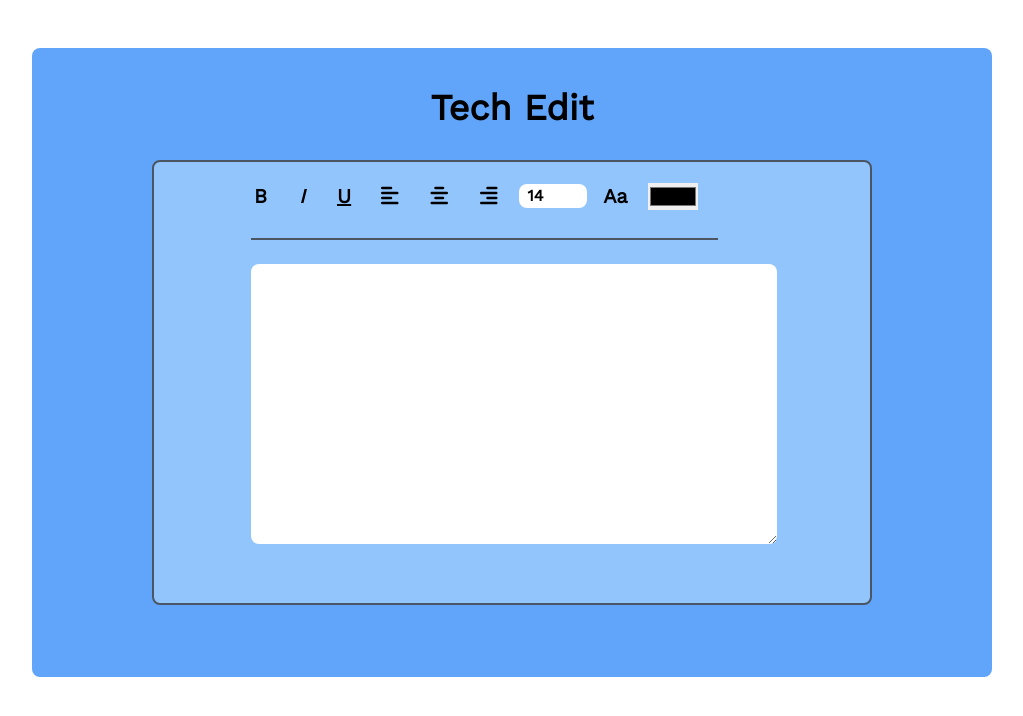
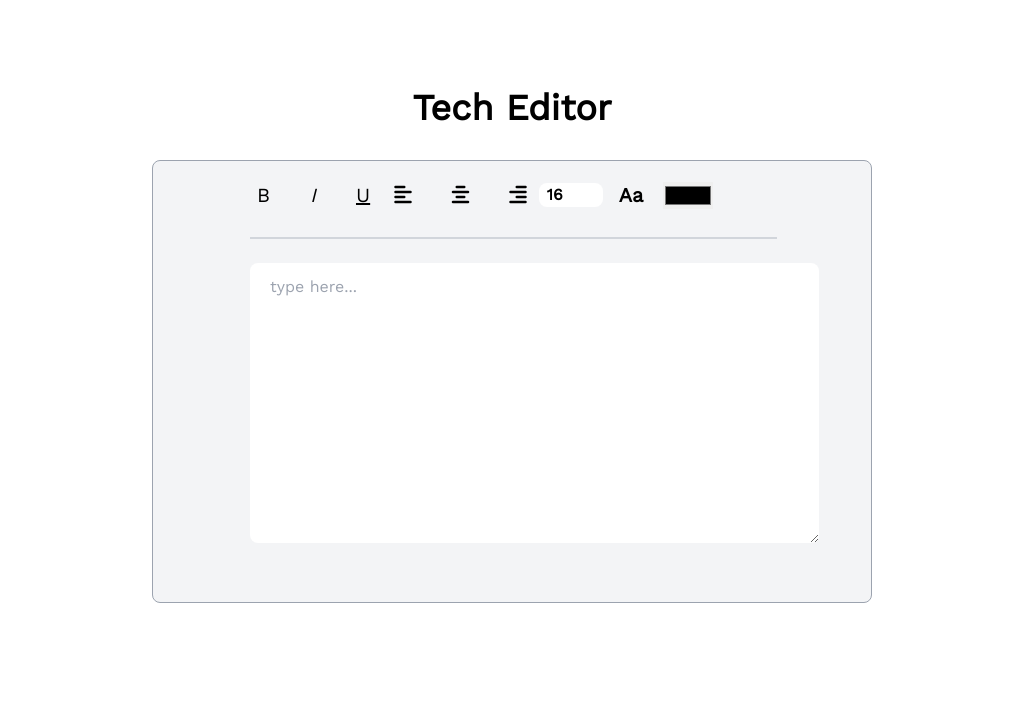
Before and after one commit to hr-safin/Tech-editor-PHB8, a plain HTML site: page index.html in a window 1280 px wide. Both pictures are taken after a click on the icon 517 px from the left and 196 px from the top of the page. Shown: the whole page, without its empty margins (128-1151 px from the left). Drawn offline with nearby package versions, Linux system fonts and the light colour scheme.

Commit message:
design refactor

```diff
--- a/index.html
+++ b/index.html
@@ -21,40 +21,82 @@
     />
 
     <style>
-        .font-work{
-            font-family: 'Work Sans', sans-serif;
+      .font-work {
+        font-family: "Work Sans", sans-serif;
       }
     </style>
   </head>
   <body class="font-work">
-    <section class="bg-blue-400 lg:mx-40 my-16 lg:my-12 p-8 lg:p-10 rounded-lg">
-        <h2 class="font-semibold text-4xl text-center" >Tech Edit</h2>
-        <div class="border-2 border-gray-600 lg:mx-20 rounded-lg p-3 my-8 bg-blue-300">
-            <div class="flex flex-col lg:flex lg:flex-row  justify-center lg:justify-between items-center lg:ml-20   ">
+    <section class="lg:mx-40 my-16 lg:my-12 p-8 lg:p-10 rounded-lg">
+      <h2 class="font-semibold text-4xl text-center">Tech Editor</h2>
+      <div
+        class="border border-gray-400 lg:mx-20 rounded-lg p-3 my-8 bg-gray-100"
+      >
+        <div
+          class="flex flex-col lg:flex lg:flex-row justify-center lg:justify-between items-center lg:ml-20"
+        >
           <div class="flex">
-                    <h2 id="bold" class="font-bold text-xl mr-4 hover:bg-blue-700 p-2 cursor-pointer rounded-md">B</h2>
-                    <h2 id="italic" class=" italic font-bold text-xl mr-4 hover:bg-blue-700 p-2 cursor-pointer rounded-md">I</h2>
-                    <h2 id="underline" class=" underline font-bold text-xl hover:bg-blue-700 p-2 cursor-pointer rounded-md">U</h2>
+            <h2
+              id="bold"
+              class=" text-xl mr-4 hover:bg-gray-300 px-3 py-2 cursor-pointer rounded-md"
+            >
+              B
+            </h2>
+            <h2
+              id="italic"
+              class="italic  text-xl mr-4 hover:bg-gray-300 px-3 py-2  cursor-pointer rounded-md"
+            >
+              I
+            </h2>
+            <h2
+              id="underline"
+              class="underline  text-xl hover:bg-gray-300 px-3 py-2 cursor-pointer rounded-md"
+            >
+              U
+            </h2>
           </div>
           <div class="flex">
-                    <i id="left" class="fa-solid fa-align-left font-bold text-xl hover:bg-blue-700 p-2 cursor-pointer rounded-md mr-4"></i>
-                    <i id="center" class="fa-solid fa-align-center font-bold text-xl hover:bg-blue-700 p-2 cursor-pointer rounded-md mr-4"></i>
-                    <i id="right" class="fa-solid fa-align-right font-bold text-xl hover:bg-blue-700 p-2 cursor-pointer rounded-md"></i>
+            <i
+              id="left"
+              class="fa-solid fa-align-left  text-xl hover:bg-gray-300 px-3 py-2 cursor-pointer rounded-md mr-4"
+            ></i>
+            <i
+              id="center"
+              class="fa-solid fa-align-center  text-xl hover:bg-gray-300 px-3 py-2 cursor-pointer rounded-md mr-4"
+            ></i>
+            <i
+              id="right"
+              class="fa-solid fa-align-right font-bold text-xl hover:bg-gray-300 px-3 py-2  cursor-pointer rounded-md"
+            ></i>
           </div>
           <div class="flex lg:ml-0 ml-[84px] lg:mt-0 mt-4 items-center">
-                    <input value="14" class="w-[20%] mr-4 px-2 font-bold rounded-lg"  id="number-input" type="number" name="" id="">
-                    <h2 id="upper-case" class="font-bold text-xl mr-5 cursor-pointer">Aa</h2>
-                    <input id="color-id" type="color" name="" id="">
-                </div>
-
-            </div>
-            <div class=" border lg:flex hidden border-gray-600 ml-[85px] mt-5 mr-[140px]"></div>
-            <div class="mt-6 pb-10">
-                <textarea id="text-area" class="px-5 py-3 mx-auto w-[93%] lg:w-[76%] h-[280px]  lg:ml-[85px] ml-[10px] rounded-lg" name="" id=""></textarea>
+            <input
+              value="16"
+              class="w-[20%] mr-4 px-2 font-bold rounded-lg"
+              id="number-input"
+              type="number"
+              name=""
+              id=""
+            />
+            <h2 id="upper-case" class="font-bold text-xl mr-5 cursor-pointer">
+              Aa
+            </h2>
+            <input id="color-id" type="color" name="" id="" />
           </div>
         </div>
-
-
+        <div
+          class="border lg:flex hidden border-gray-300 ml-[85px] mt-5 mr-[82px]"
+        ></div>
+        <div class="mt-6 pb-10">
+          <textarea
+            id="text-area"
+            class="px-5 focus:outline-none py-3 text-[16px] mx-auto w-[93%] lg:w-[82%] h-[280px] lg:ml-[85px] ml-[10px] rounded-lg"
+            name=""
+            id=""
+            placeholder="type here..."
+          ></textarea>
+        </div>
+      </div>
     </section>
     <script src="script.js"></script>
   </body>
--- a/script.js
+++ b/script.js
@@ -1,121 +1,116 @@
-// const colorInput =document.querySelector("input")
+const boldButton = document.getElementById("bold");
+const text_area = document.getElementById("text-area");
+let isBold = true;
 
-// colorInput.oninput = function(){
-//     document.body.style.backgroundColor = colorInput.value
-// }
-
-
-const boldButton = document.getElementById("bold")
-const text_area = document.getElementById("text-area")
-let isBold = true
-
-boldButton.addEventListener("click", function(){
-
-
-    if(isBold === true){
-        text_area.style.fontWeight = "bold"
-    }else if(isBold === false){
-        text_area.style.fontWeight = "normal"
+boldButton.addEventListener("click", function () {
+  if (isBold === true) {
+    text_area.style.fontWeight = "bold";
+  } else if (isBold === false) {
+    text_area.style.fontWeight = "normal";
   }
 
   isBold = !isBold;
+});
 
+const italic_button = document.getElementById("italic");
 
-})
-
-
-const italic_button = document.getElementById("italic")
-
-let isItalic = true
-italic_button.addEventListener("click", function(){
-
-
-   if(isItalic){
-    text_area.style.fontStyle ="italic"
-   }else if(isItalic === false){
-    text_area.style.fontStyle ="normal"
+let isItalic = true;
+italic_button.addEventListener("click", function () {
+  if (isItalic) {
+    text_area.style.fontStyle = "italic";
+    italic_button.style.fontWeight = "bold";
+  } else if (isItalic === false) {
+    text_area.style.fontStyle = "normal";
+    italic_button.style.fontWeight = "normal";
   }
 
-   isItalic = !isItalic
-})
+  isItalic = !isItalic;
+});
 
+const underLineButton = document.getElementById("underline");
 
-const underLineButton = document.getElementById("underline")
+let isUnderline = true;
 
-let isUnderline = true
-
-underLineButton.addEventListener("click", function(){
-    if(isUnderline === true){
-        text_area.style.textDecoration = "underline"
-    }else if(isUnderline === false){
-        text_area.style.textDecoration = "none"
+underLineButton.addEventListener("click", function () {
+  if (isUnderline === true) {
+    text_area.style.textDecoration = "underline";
+    underLineButton.style.fontWeight = "bold";
+  } else if (isUnderline === false) {
+    text_area.style.textDecoration = "none";
+    underLineButton.style.fontWeight = "normal";
   }
 
-    isUnderline = !isUnderline
-})
+  isUnderline = !isUnderline;
+});
 
-const leftAlign = document.getElementById("left")
+const leftAlign = document.getElementById("left");
 
-let isLeft = true
+let isLeft = true;
 
-leftAlign.addEventListener("click", function(){
-    if(isLeft === true){
-        text_area.style.textAlign = "left"
-    }else if(isLeft === false){
-        text_area.style.textAlign = "justify"
+leftAlign.addEventListener("click", function () {
+  if (isLeft === true) {
+    text_area.style.textAlign = "left";
+    leftAlign.style.fontWeight = "bold";
+  } else if (isLeft === false) {
+    text_area.style.textAlign = "justify";
+    leftAlign.style.fontWeight = "normal";
   }
-    isLeft = !isLeft
-})
+  isLeft = !isLeft;
+});
 
-const centerAlign = document.getElementById("center")
+const centerAlign = document.getElementById("center");
 
-let isCenter = true
+let isCenter = true;
 
-centerAlign.addEventListener("click", function(){
-    if(isCenter === true){
-        text_area.style.textAlign = "center"
-    }else if(isCenter === false){
-        text_area.style.textAlign = "justify"
+centerAlign.addEventListener("click", function () {
+  if (isCenter === true) {
+    text_area.style.textAlign = "center";
+    centerAlign.style.fontWeight = "bold";
+  } else if (isCenter === false) {
+    text_area.style.textAlign = "justify";
+    centerAlign.style.fontWeight = "normal";
   }
-    isCenter = !isCenter
-})
+  isCenter = !isCenter;
+});
 
-const rightAlign = document.getElementById("right")
+const rightAlign = document.getElementById("right");
 
-let isRight = true
+let isRight = true;
 
-rightAlign.addEventListener("click", function(){
-    if(isRight === true){
-        text_area.style.textAlign = "right"
-    }else if(isRight === false){
-        text_area.style.textAlign = "justify"
+rightAlign.addEventListener("click", function () {
+  if (isRight === true) {
+    text_area.style.textAlign = "right";
+    rightAlign.style.fontWeight = "bold";
+  } else if (isRight === false) {
+    text_area.style.textAlign = "justify";
+    rightAlign.style.fontWeight = "normal";
   }
-    isRight = !isRight
-})
+  isRight = !isRight;
+});
 
-const upperCase = document.getElementById("upper-case")
+const upperCase = document.getElementById("upper-case");
 
-let isUppercase = true
+let isUppercase = true;
 
-upperCase.addEventListener("click", function(){
-    if(isUppercase === true){
-        text_area.style.textTransform = "uppercase"
-    }else if(isUppercase === false){
-        text_area.style.textTransform = "none"
+upperCase.addEventListener("click", function () {
+  if (isUppercase === true) {
+    text_area.style.textTransform = "uppercase";
+    upperCase.style.fontWeight = "bold";
+  } else if (isUppercase === false) {
+    text_area.style.textTransform = "none";
+    upperCase.style.fontWeight = "normal";
   }
-    isUppercase = !isUppercase
-})
+  isUppercase = !isUppercase;
+});
 
+const fontAdjust = document.getElementById("number-input");
 
-const fontAdjust = document.getElementById("number-input")
+fontAdjust.addEventListener("input", function () {
+  text_area.style.fontSize = fontAdjust.value + "px";
+});
 
-fontAdjust.addEventListener("input", function(){
-    text_area.style.fontSize = fontAdjust.value + "px"
-})
+const colorInput = document.querySelector("#color-id");
 
-
-const colorInput =document.querySelector("#color-id")
-
-colorInput.addEventListener("input", function(){
-    text_area.style.color = colorInput.value
-})
+colorInput.addEventListener("input", function () {
+  text_area.style.color = colorInput.value;
+});
```
Lines whose indentation alone changed are shown as unchanged.
